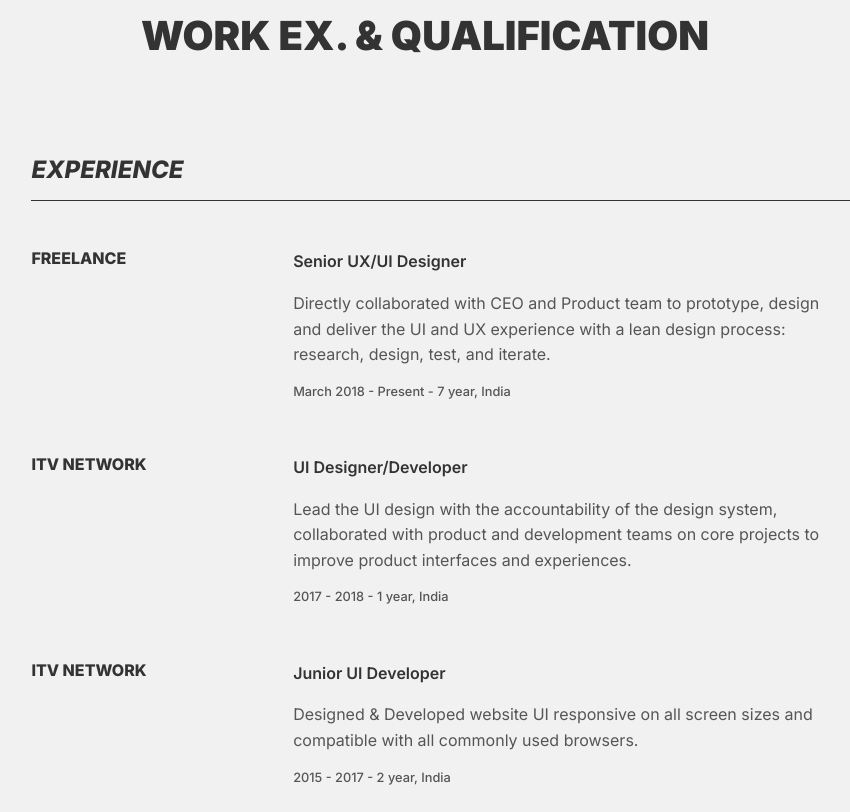
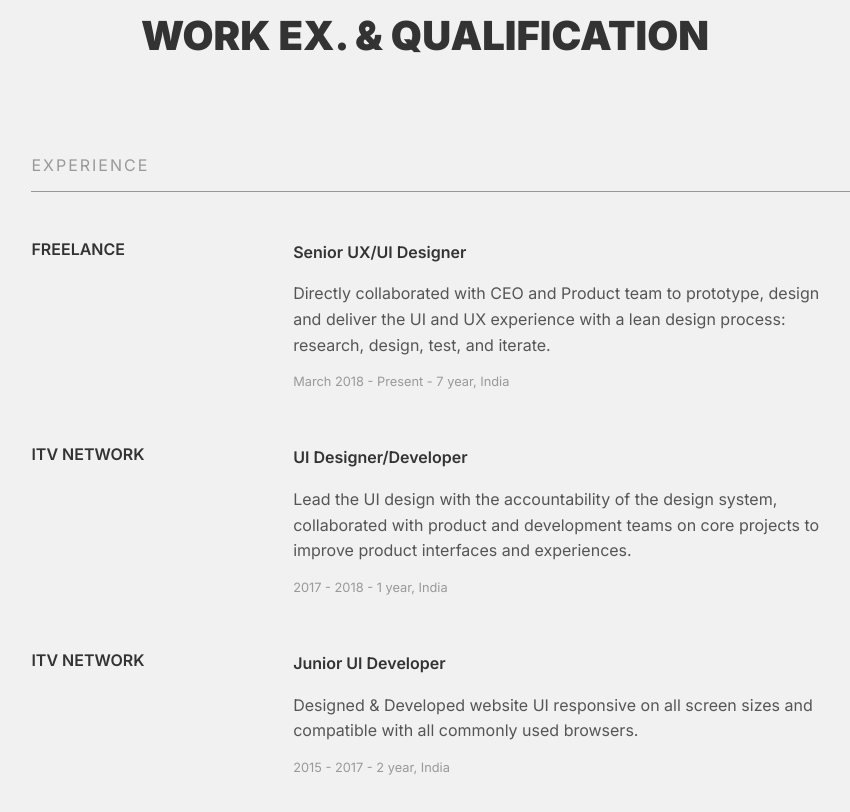
Before and after one commit to grvgarg22/portfolio-beta, a plain HTML site: page about.html in a window 1280 px wide. Shown: the part 1833-2645 px from the top of the page, without its empty margins (215-1065 px from the left). Drawn offline with nearby package versions, Linux system fonts and the light colour scheme.

Commit message:
Update style.css

```diff
--- a/css/style.css
+++ b/css/style.css
@@ -26,6 +26,7 @@
   --modal-border: #fff;
   --card-bg: rgb(255 255 255 / 40%);
   --card-border: linear-gradient(to top left, #ffffffc9 0%, #ffa9fa00 50%, #ffffffc9) 1;
+  --border-color: #999;
 }
 
 [data-theme="dark"] {
@@ -56,6 +57,7 @@
   --modal-border: #333;
   --card-bg: rgb(127 127 127 / 8%);
   --card-border: linear-gradient(to top left, #c5c5c57d 0%, #ffa9fa00 50%, #c5c5c57d) 1;
+  --border-color: #555;
 }
 
 
@@ -246,14 +248,14 @@ footer p {color: var(--body-color); margin: 0; font-size: 0.8rem;}
 
 #cv {background-color: var(--secondary-bg-color);}
 #cv ul {width: 70%; margin: auto;}
-#cv ul h3 {font-size: 1.5rem; font-style: italic; margin-bottom: 3rem; border-bottom: 1px solid; padding: 1rem 0; font-weight: 800; color: var(--heading-color);}
+#cv ul h3 {font-size: 1rem; margin-bottom: 3rem; border-bottom: 1px solid var(--border-color); padding: 1rem 0; font-weight: 400; letter-spacing: 2px; color: var(--border-color);}
 #cv li {display: flex; flex-direction: row; flex-wrap: wrap; align-content: center; justify-content: flex-start; align-items: flex-start; margin: 2rem 0;}
 #cv .cv-sec-title {width: 30%; text-transform: uppercase;}
-#cv .cv-sec-title h4 {font-size: 1rem; font-weight: 800; color: var(--heading-color);}
+#cv .cv-sec-title h4 {font-size: 1rem; font-weight: 600; color: var(--heading-color);}
 #cv .cv-sec-body {width: 70%; border: none; background: none;}
 #cv .cv-sec-body .card-header {font-size: 1rem; font-weight: 600; border: none; background: transparent; padding: 0 1rem; color: var(--heading-color);}
 #cv .cv-sec-body .card-text {color: var(--body-color);}
-#cv .cv-sec-body h6 {font-size: 0.8rem; color: var(--body-color);}
+#cv .cv-sec-body h6 {font-size: 0.8rem; color: var(--border-color); font-weight: 400;}
 
 /************* contact frame ********************/
 #contact {background-color: var(--bg-color); text-align: center; display: flex; flex-direction: column; flex-wrap: wrap; align-content: center; align-items: center; justify-content: space-between; }
```
